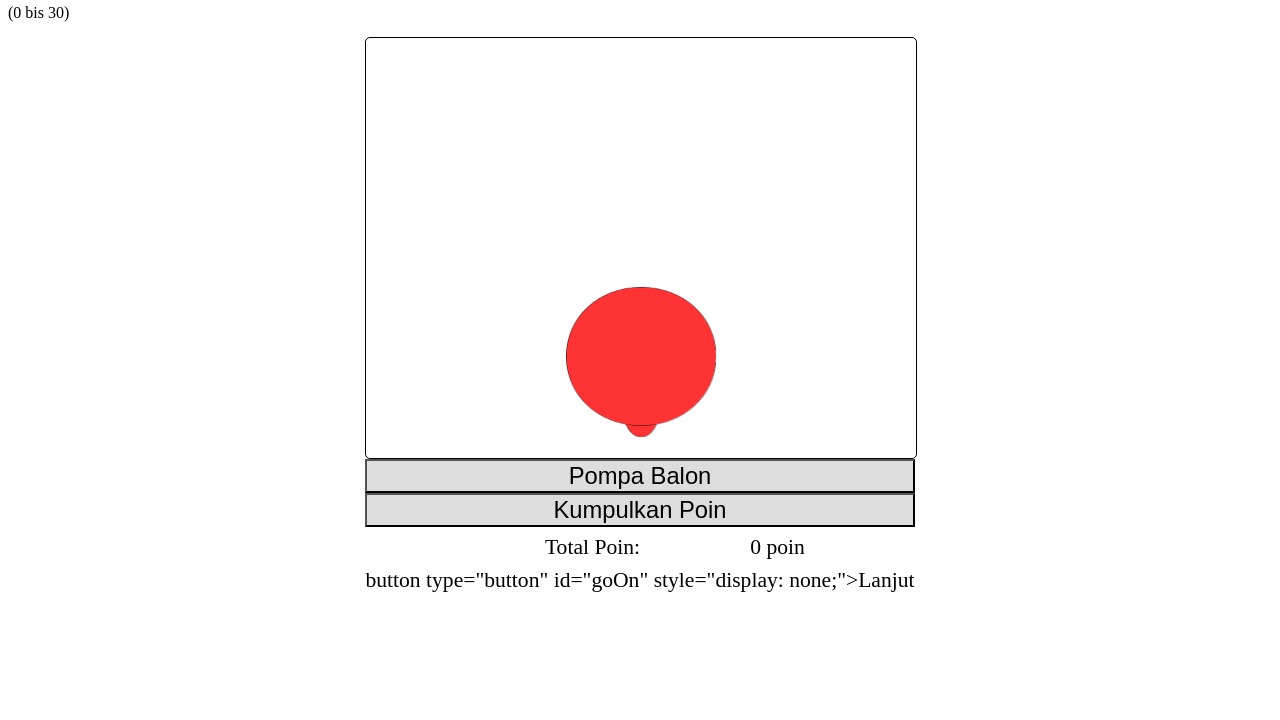
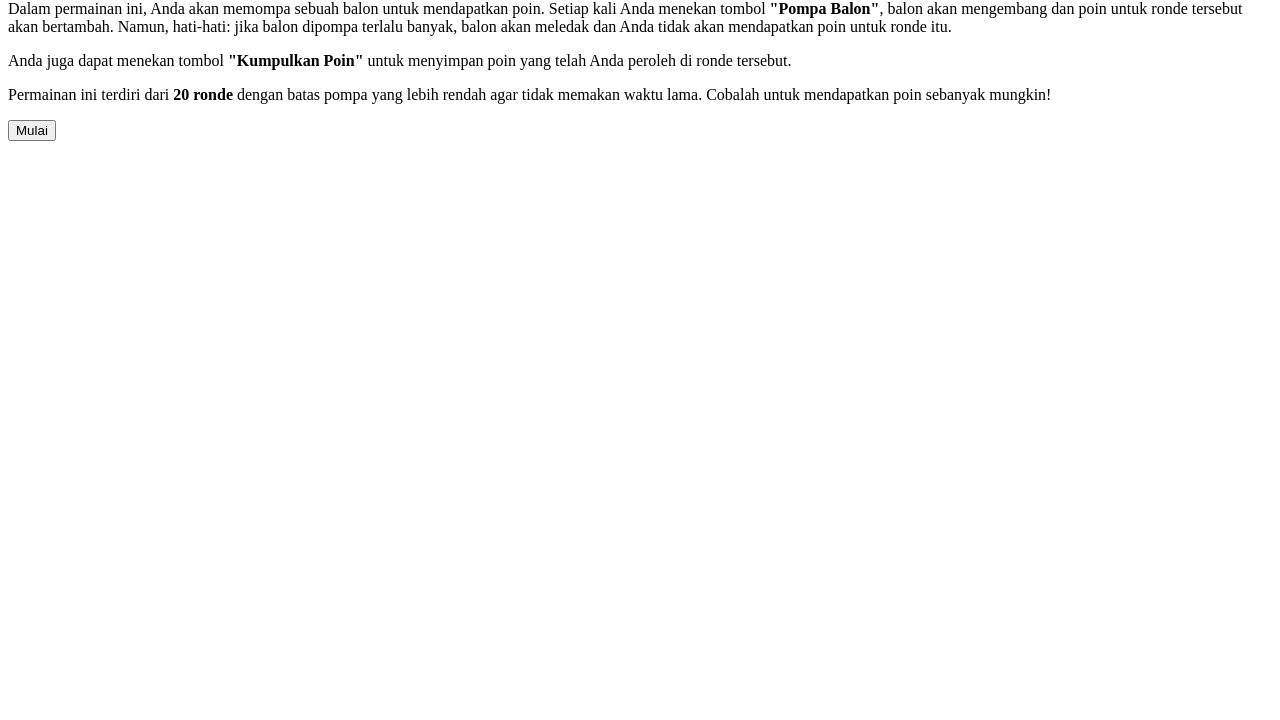
Before and after one commit to behaviourlab-ID/BART, a plain HTML site: page index.html in a window 1280 px wide. Shown: the part 80-800 px from the top of the page. Drawn offline with nearby package versions, Linux system fonts and the light colour scheme.

Commit message:
Update index.html add instruction page

```diff
--- a/index.html
+++ b/index.html
@@ -1,64 +1,77 @@
 <!doctype html>
 <html>
 <head>
+  <meta charset="utf-8">
+  <!-- Make the page responsive -->
+  <meta name="viewport" content="width=device-width, initial-scale=1">
+  <title>BART - Permainan Balon</title>
 
-<meta charset="utf-8" />
-<script language="javascript" type="text/javascript"></script>
+  <!-- Link to CSS -->
+  <link rel="stylesheet" href="style.css">
+
+  <!-- jQuery and jQuery UI -->
   <script src="jquery-3.7.1.min.js"></script>
   <link rel="stylesheet" href="jquery-ui.css">
   <script src="jquery-ui.js"></script>
+
+  <!-- Link to our custom script -->
   <script src="script.js"></script>
-<link rel="stylesheet" href="style.css">
+</head>
+<body>
+  <!-- Instruction Page -->
+  <div id="instructions">
+    <h1>Selamat Datang di Permainan Balon</h1>
+    <p>
+      Dalam permainan ini, Anda akan memompa sebuah balon untuk mendapatkan poin.
+      Setiap kali Anda menekan tombol <strong>"Pompa Balon"</strong>, balon akan mengembang dan poin
+      untuk ronde tersebut akan bertambah. Namun, hati-hati: jika balon dipompa terlalu banyak,
+      balon akan meledak dan Anda tidak akan mendapatkan poin untuk ronde itu.
+    </p>
+    <p>
+      Anda juga dapat menekan tombol <strong>"Kumpulkan Poin"</strong> untuk menyimpan poin yang telah
+      Anda peroleh di ronde tersebut.
+    </p>
+    <p>
+      Permainan ini terdiri dari <strong>20 ronde</strong> dengan batas pompa yang lebih rendah agar tidak memakan waktu lama.
+      Cobalah untuk mendapatkan poin sebanyak mungkin!
+    </p>
+    <button id="startButton">Mulai</button>
+  </div>
 
-<title>
-BART
-</title>
+  <!-- Main Experiment Container (hidden by default) -->
+  <div id="experiment" style="display: none;">
+    <div id="round"></div>
 
-</head>
-
-  <body>
-
-  <!-- here you can a file to play a sound when the balloon explodes or
-  a round is ended successfully: -->
-  <!--
-       <audio id="explosion_sound" src="explosion.wav" preload="auto"></audio>
-       <audio id="tada_sound" src="tada.wav" preload="auto"></audio>
-       -->
-
-
-  <div id="round"></div>
     <div id="bigbigwrap">
       <div id="sliderwrap">
+        <!-- (Optional slider content can go here if needed) -->
         <div id="showValue">Luftvorrat <br />(0 bis 30)</div>
         <div id="slider"></div>
       </div>
 
       <div id="bigwrap">
-
-
         <div id="ballonwrap">
           <div id="message"></div>
           <div id="gonext"></div>
-	    <img src="Balloon.png" id="ballon" alt="Ballon">
+          <img src="Balloon.png" id="ballon" alt="Balon">
         </div>
 
-	  <button type="button" id="press">Pompa Balon</button>
-	  <button type="button" id="collect">Kumpulkan Poin</button>
+        <button type="button" id="press"></button>
+        <button type="button" id="collect"></button>
+        <!-- Visualization element: current round points -->
+        <div id="current_points">Poin Ronde Ini: 0</div>
         <div id="total">
           <div id="total_term"></div>
           <div id="total_value"></div>
         </div>
-	  button type="button" id="goOn" style="display: none;">Lanjut</button>
-
-
+        <button type="button" id="goOn">Lanjut</button>
       </div>
     </div>
 
+    <!-- Hidden fields for data storage (if needed for Qualtrics/submit) -->
     <div id="saveThis1"></div>
     <div id="saveThis2"></div>
     <div id="saveThis3"></div>
-
-
+  </div>
 </body>
-
 </html>
```
Lines whose indentation alone changed are shown as unchanged.
